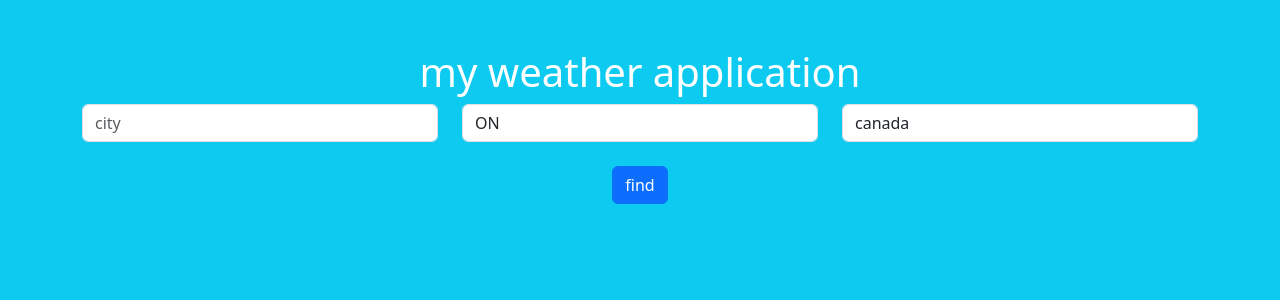
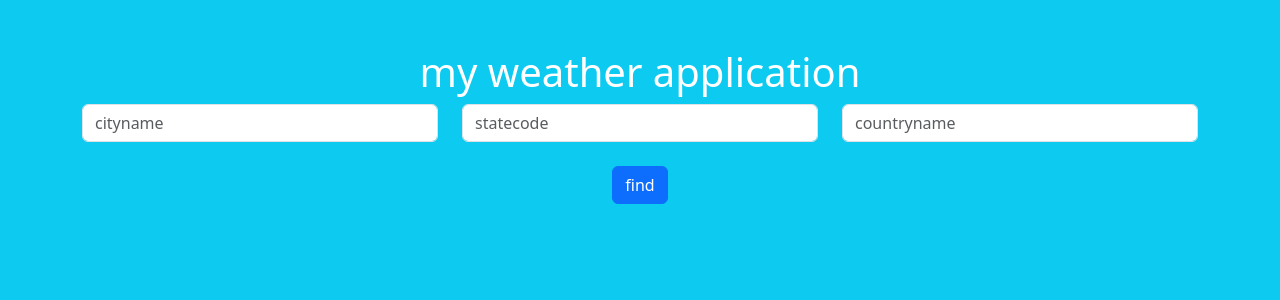
Before and after one commit to narrowmindedperson-debug/weather-app, a Flask app: page / in a window 1280 px wide. Shown: the top 300 px of the page. Run offline with Flask 3, Linux system fonts and the light colour scheme.

Commit message:
Add project README and update weather UI

```diff
--- a/templates/index.html
+++ b/templates/index.html
@@ -3,7 +3,7 @@
 <head>
     <meta charset="UTF-8">
     <meta name="viewport" content="width=device-width, initial-scale=1.0">
-    <title>yash bhai ka weather app</title>
+    <title>weather app</title>
     <link href="https://cdn.jsdelivr.net/npm/bootstrap@5.3.8/dist/css/bootstrap.min.css" rel="stylesheet"
     integrity="sha384-sRIl4kxILFvY47J16cr9ZwB07vP4J8+LH7qKQnuqkuIAvNWLzeN8tE5YBujZqJLB" crossorigin="anonymous">
 </head>
@@ -18,14 +18,14 @@
 
                     <div class="col-sm">
 
-                        <input type="text" id="cityName" name="cityName" placeholder="city"" class="form-control">
+                        <input type="text" id="cityName" name="cityName" placeholder="cityname" class="form-control">
                     </div>
                     <div class="col-sm">
 
-                        <input type="text" id="stateName" name="stateName" value="ON"" class="form-control">
+                        <input type="text" id="stateName" name="stateName" placeholder="statecode" class="form-control">
                     </div>
                     <div class="col-sm">
-                        <input type="text" id="countryName" name="countryName" value="canada"" class="form-control">
+                        <input type="text" id="countryName" name="countryName" placeholder="countryname" class="form-control">
                     </div>
                 </div>
             </div> <br>
```
Also changed, not shown: README.md (added).
